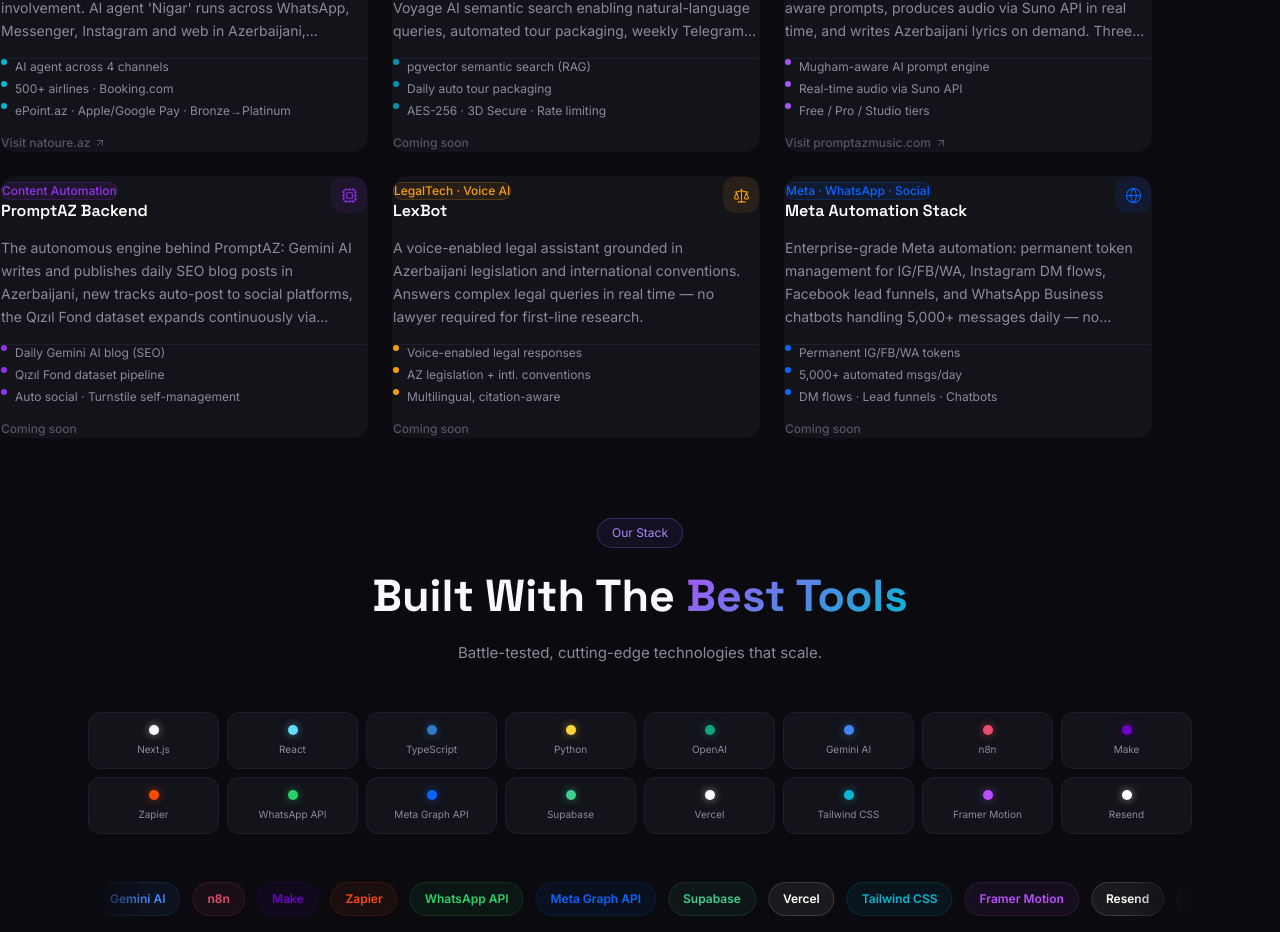
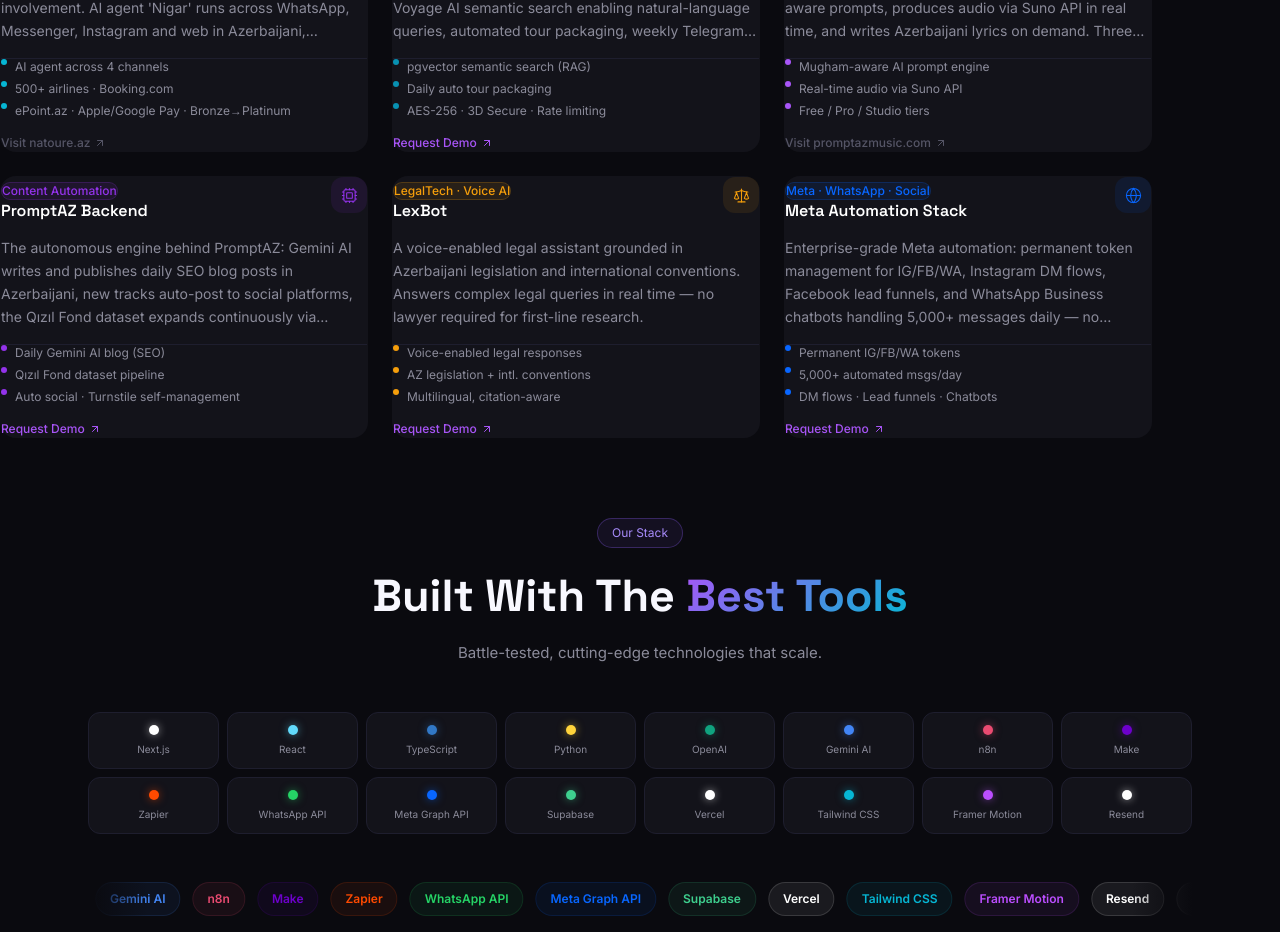
Before and after one commit to Talibsoy/flowminds, a Next.js app: page / in a window 1280 px wide. Shown: the part 1833-2765 px from the top of the page. Built offline with nearby package versions, Linux system fonts and the light colour scheme.

Commit message:
Replace 'Coming soon' with Request Demo link

```diff
--- a/components/ProjectsSection.tsx
+++ b/components/ProjectsSection.tsx
@@ -172,9 +172,14 @@
                     <ArrowUpRight size={12} className="group-hover:translate-x-0.5 group-hover:-translate-y-0.5 transition-transform duration-200" />
                   </a>
                 ) : (
-                  <div className="flex items-center gap-1 text-xs font-medium" style={{ color: "#555566" }}>
-                    Coming soon
-                  </div>
+                  <a
+                    href="#contact"
+                    className="flex items-center gap-1 text-xs font-medium transition-colors duration-200"
+                    style={{ color: "#A855F7", textDecoration: "none" }}
+                  >
+                    Request Demo
+                    <ArrowUpRight size={12} />
+                  </a>
                 )}
               </motion.div>
             );
```
